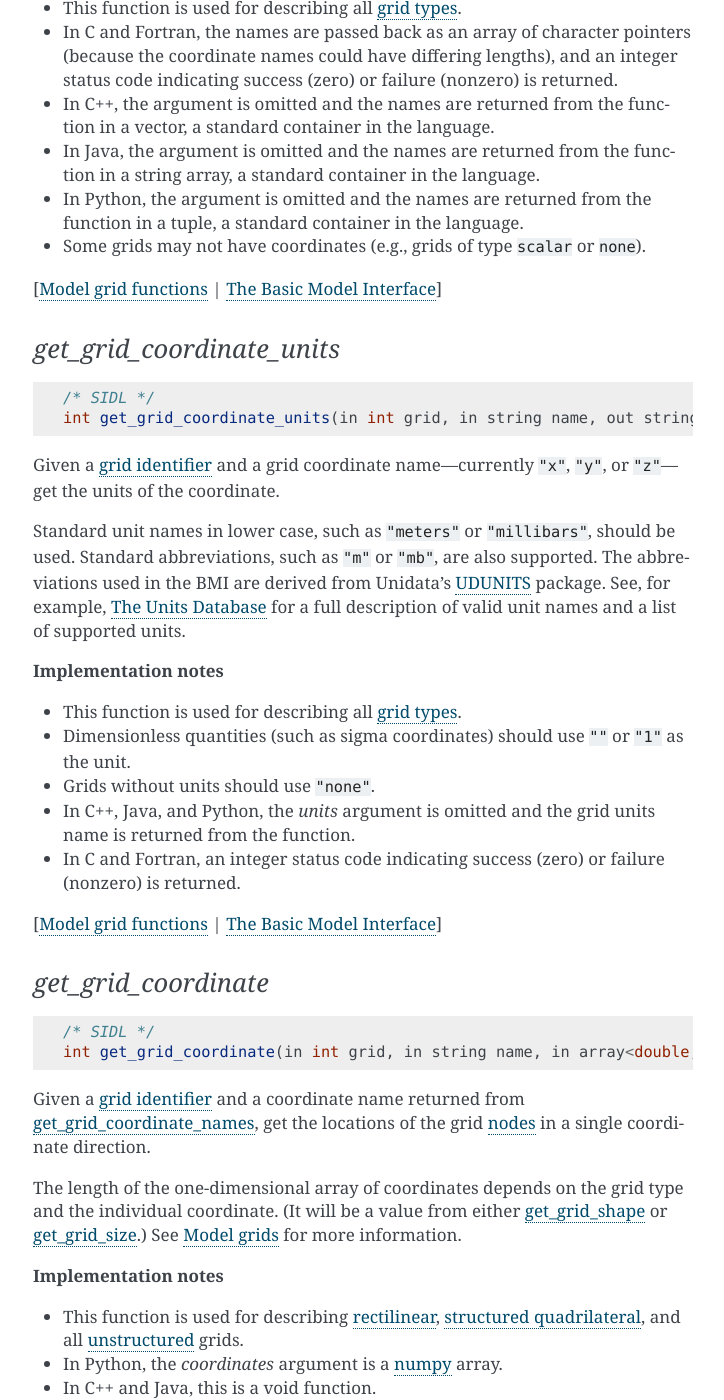
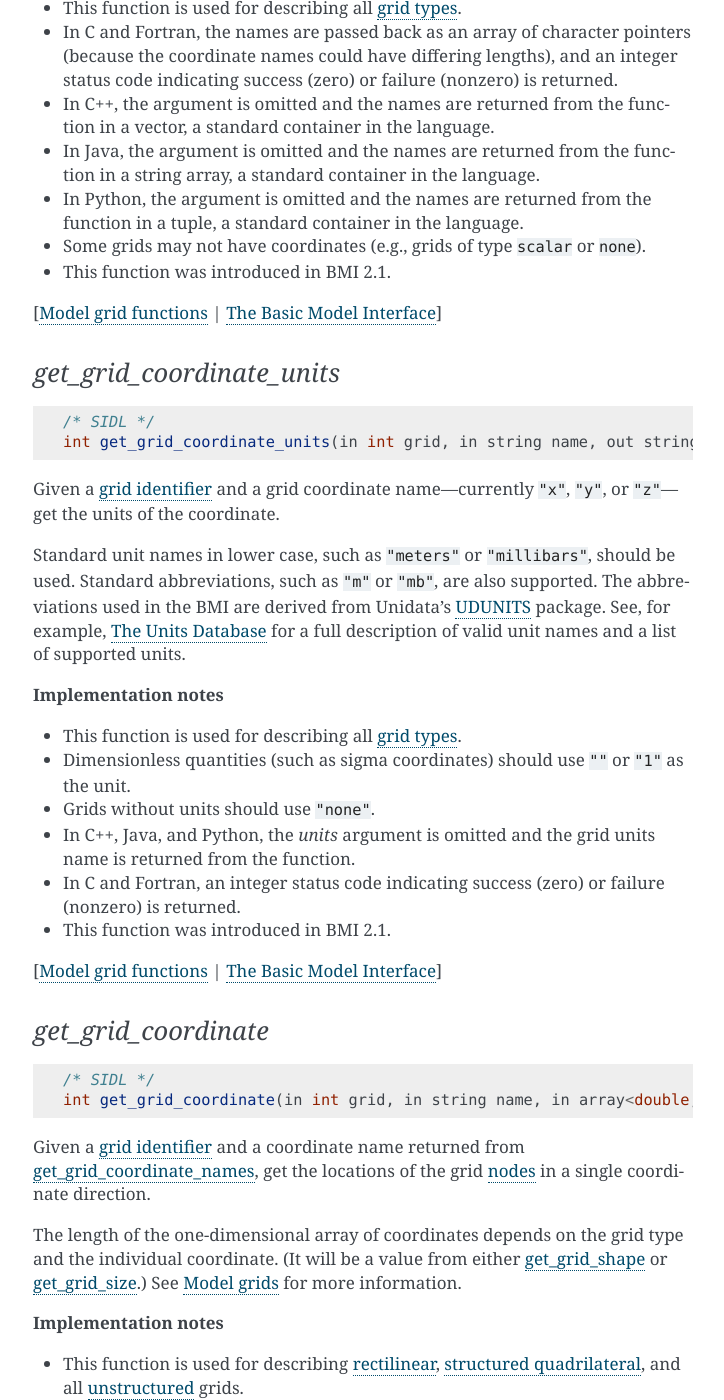
Before and after one commit to csdms/bmi, a Sphinx documentation site: the page built from docs/source/index.rst, in a window 1280 px wide and 1400 px high, scrolled down 20136 px. Shown: the whole window, without its empty margins (387-1111 px from the left). Built offline with Sphinx 7.4.7, drawn with Linux system fonts in a browser that asks for light colours; formulas are drawn with MathJax 3.

Commit message:
Note BMI version in new functions

```diff
--- a/docs/source/bmi.grid_funcs.rst
+++ b/docs/source/bmi.grid_funcs.rst
@@ -249,6 +249,7 @@ The length of the array is given by :ref:`get_grid_rank`.
   function in a tuple, a standard container in the language.
 * Some grids may not have coordinates (e.g., grids of type ``scalar`` or
   ``none``).
+* This function was introduced in BMI 2.1.
 
 [:ref:`grid_funcs` | :ref:`basic_model_interface`]
 
@@ -287,6 +288,7 @@ full description of valid unit names and a list of supported units.
   units name is returned from the function.
 * In C and Fortran, an integer status code indicating success (zero) or failure
   (nonzero) is returned.
+* This function was introduced in BMI 2.1.
 
 [:ref:`grid_funcs` | :ref:`basic_model_interface`]
 
```
